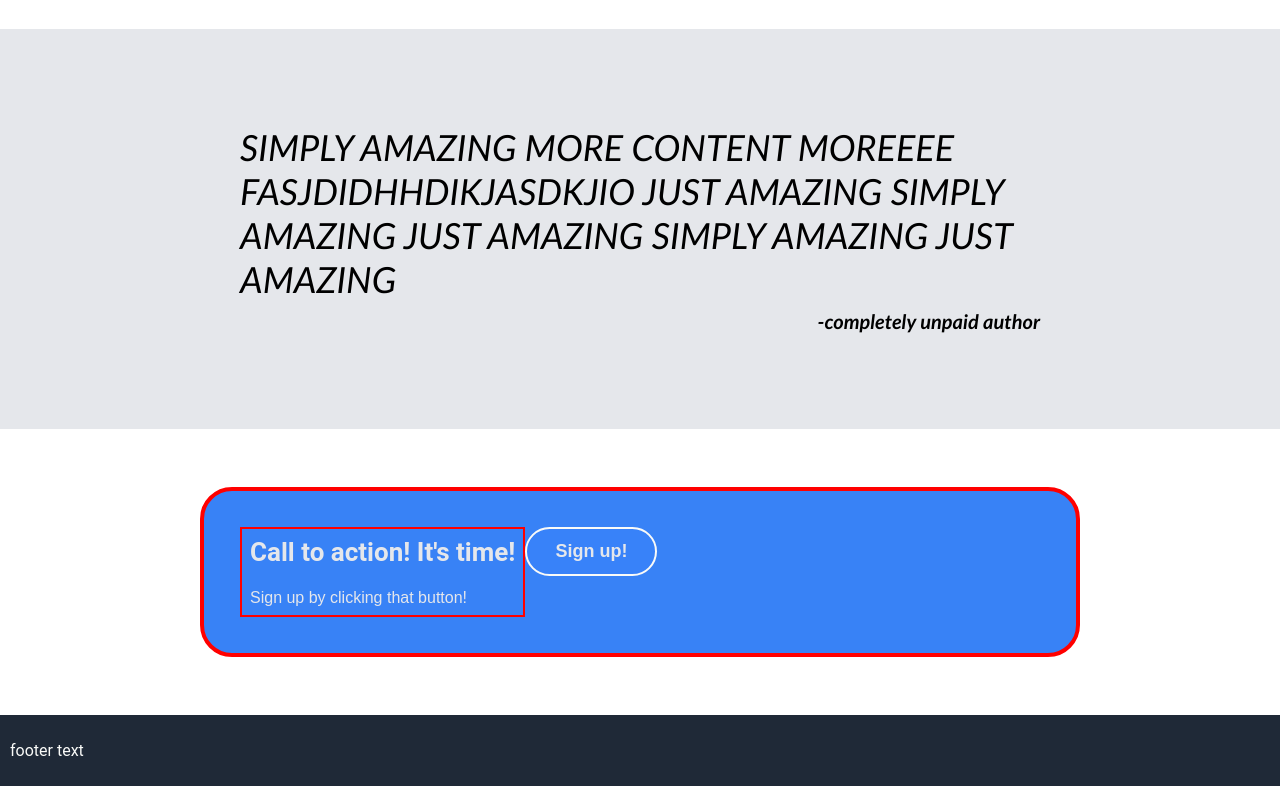
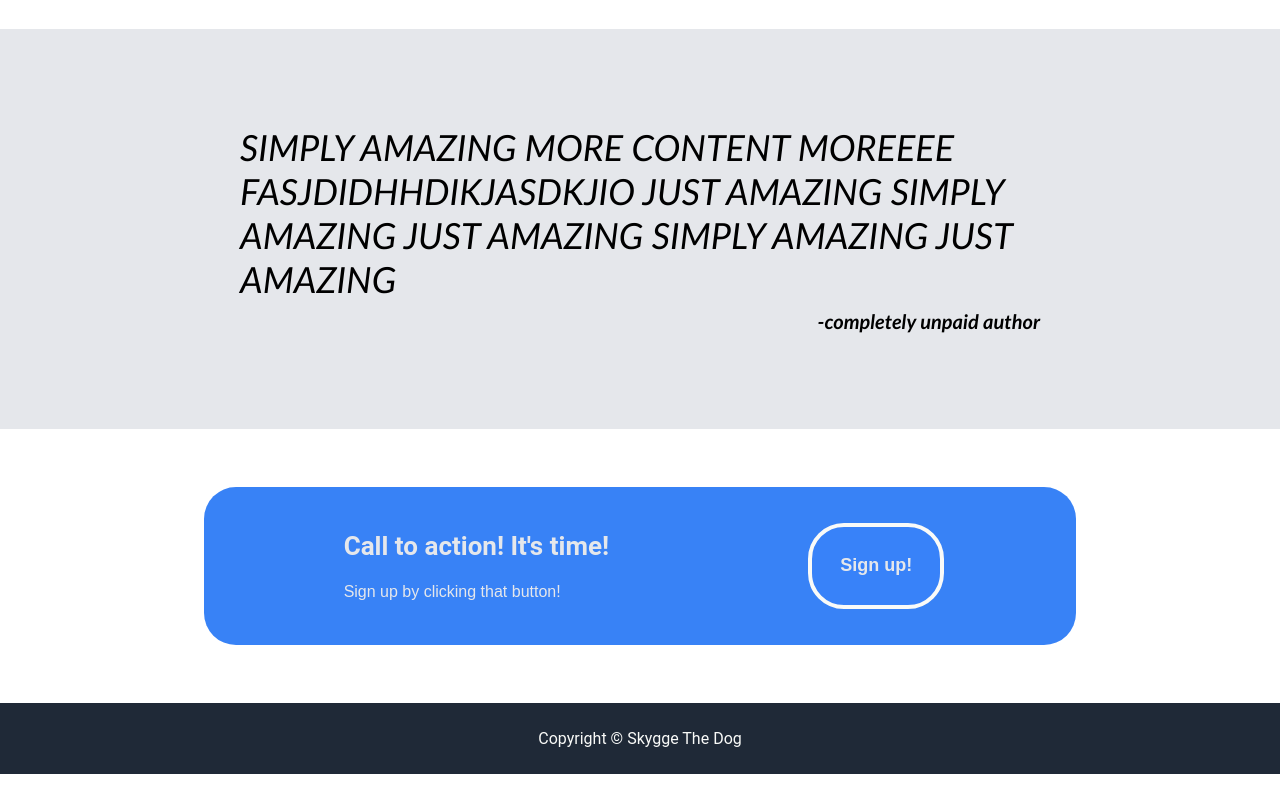
Before and after one commit to Kenfresno/odin-landing-page, a plain HTML site: page index.html in a window 1280 px wide. Shown: the part 939-1725 px from the top of the page. Drawn offline with Linux system fonts and the light colour scheme.

Commit message:
added footer text

```diff
--- a/index.html
+++ b/index.html
@@ -56,7 +56,7 @@
         </div>
         <div class="calltoactioncontainer">
             <div class="calltoaction">
-                <div class="asdf">
+                <div>
                     <div class="header">Call to action! It's time!</div>
                     <div class="text">Sign up by clicking that button!</div>
                 </div>
@@ -64,7 +64,7 @@
             </div>
         </div>
         <div class="footer">
-            <p>footer text</p>
+            <p>Copyright © Skygge The Dog</p>
         </div>
     </body>
 </html>
--- a/style.css
+++ b/style.css
@@ -121,14 +121,13 @@ button {
 
 .calltoaction {
     display:flex;
-    align-items: flex-start;
+    justify-content: space-around;
     flex-direction: row;
     background-color: #3882f6;
     border-radius: 2em;
     color:#E5E7EB;
     width: 800px;
     padding: 36px;
-    border: 4px solid red;
 }
 .calltoaction .header {
     font-size: 26px;
@@ -139,11 +138,14 @@ button {
     font-family: Arial, Helvetica, sans-serif;
     padding: 8px;
 }
-.asdf {
-    border: 2px solid red;
 
-}
 .btmbutton {
-    border: 2px solid #f9faf8;
+    border: 4px solid #f9faf8;
     font-weight: bold;
 }
+
+.footer {
+    display:flex;
+    justify-content: center;
+    align-items: center;
+}
```
